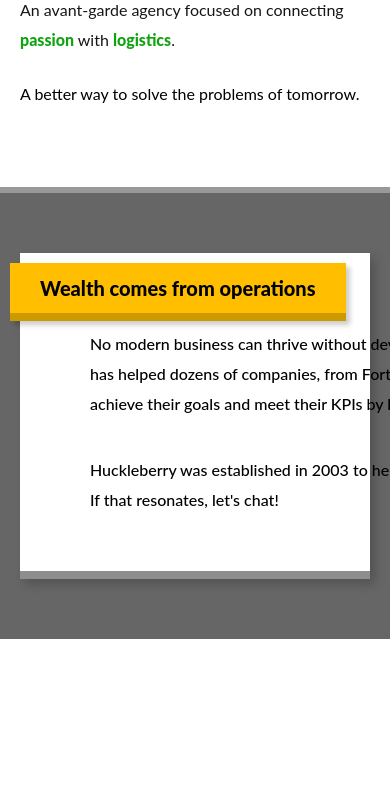
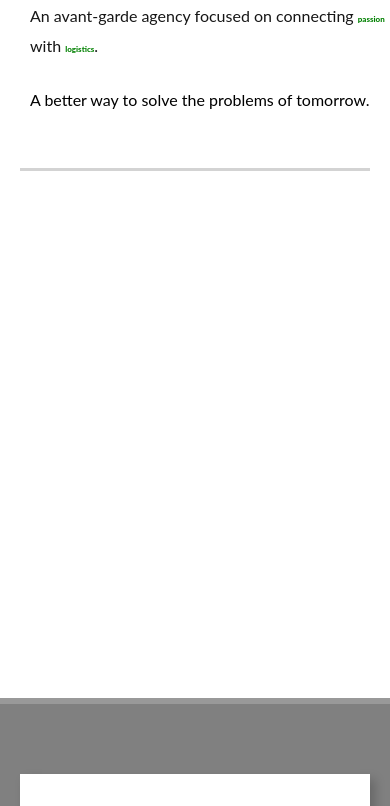
Before and after one commit to Bamidele0102/css-assignments, a plain HTML site: page Exercise_2/huckleberry.html in a window 390 px wide. Shown: the part 140-946 px from the top of the page. Before the commit the page ends 844 px from the top, so only its background shows below. Drawn offline with Linux system fonts and the light colour scheme.

Commit message:
Updated assignment 2- mobile query

```diff
--- /dev/null
+++ b/Exercise_2/huckleberry-mobile.css
@@ -0,0 +1,78 @@
+@media (max-width: 768px) {
+
+
+    body {
+        background-color: black;
+    }
+
+    header {
+        background-color: white;
+        height: 100vh;
+        width: 100%;
+    }
+
+
+
+    .header {
+      height: 35%;
+      font-size: 0.7rem;
+      line-height: 1.2rem;
+      padding-top: 35px;
+      padding-inline-start: 10px;
+      padding-inline-end: 250px;
+      text-wrap: wrap;
+      border-bottom: 3px solid lightgray;
+    }
+
+    h3 {
+      font-size: 1.2rem;
+  }
+  .header p > .green {
+    color: green;
+    font-family: Lato;
+    font-size: 0.5rem;
+    font-weight: 800;
+    line-height: 1.5rem;
+    }
+
+    .main-section {
+        width: 100%;
+      height: 40%;
+        background-color: grey;
+        border-top: 10px solid grey;
+        color: white;
+    }
+
+    .h2-box {
+      height: 15px;
+      width: 150px;
+      background-color: #FFBF00;
+      border-block-end: solid 8px #CC9900;
+      color: black;
+      font-weight: bolder;
+      font-size: 0.7rem;
+      padding-inline-start: 10px;
+      position: absolute;
+      padding-top: 5px;
+      margin-top: 25px;
+      border-bottom: 3px solid grey;
+      z-index: 1;
+    }
+
+    .parag2 {
+      background-color: whitesmoke;
+      position: relative;
+      height: 60%;
+      width: auto;
+      font-size: 0.7rem;
+      text-wrap: wrap;
+      line-height: 1.5;
+      color: black;
+      margin-top: 20px;
+      padding-top: 35px;
+      padding-inline-start: 10px;
+      padding-inline-end: 10px;
+      border-bottom: 3px solid lightgray;
+    }
+
+    }
--- a/Exercise_2/huckleberry.html
+++ b/Exercise_2/huckleberry.html
@@ -5,6 +5,7 @@
   <meta name="viewport" content="width=device-width, initial-scale=1.0">
   <title>Huckleberry</title>
   <link rel="stylesheet" href="huckleberry.css">
+  <link rel="stylesheet" href="huckleberry-mobile.css">
   <link rel="shortcut icon" href="/images/html5.png" type="image/x-icon">
 </head>
 <body>
```
